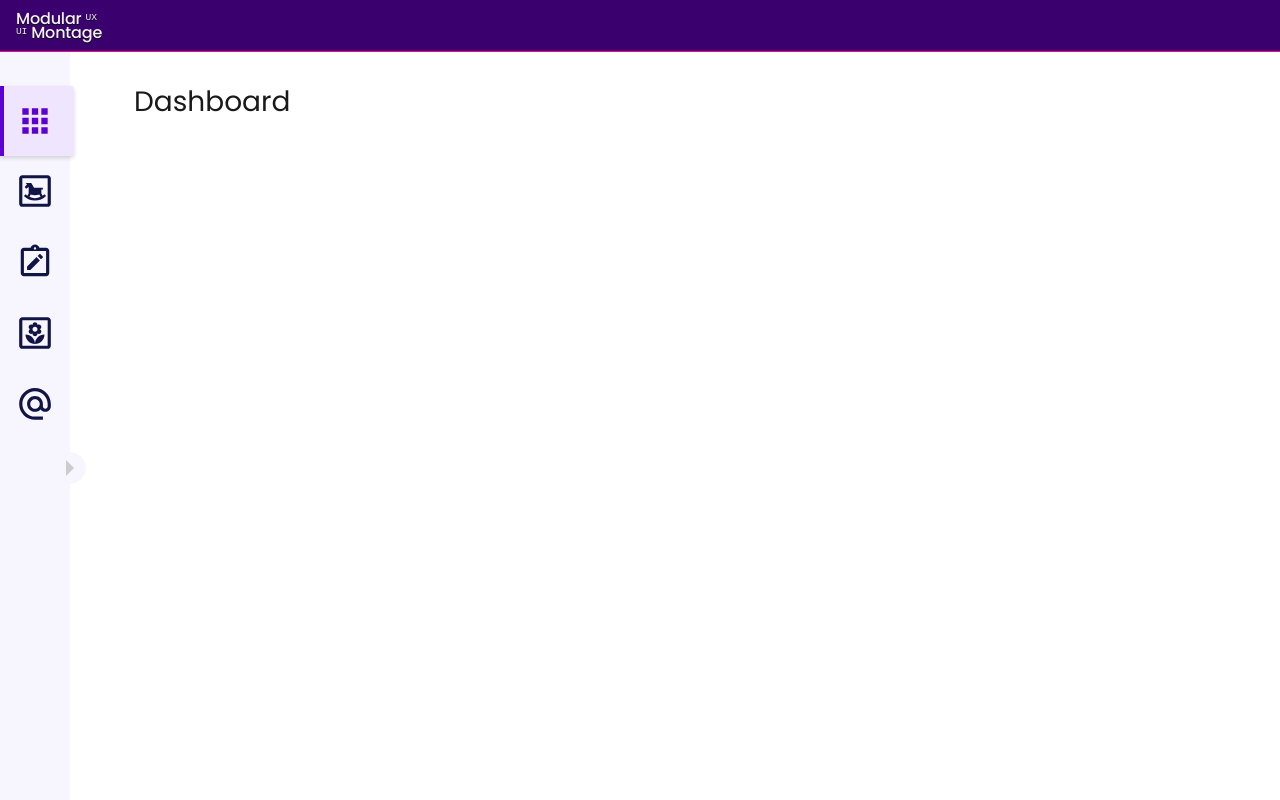
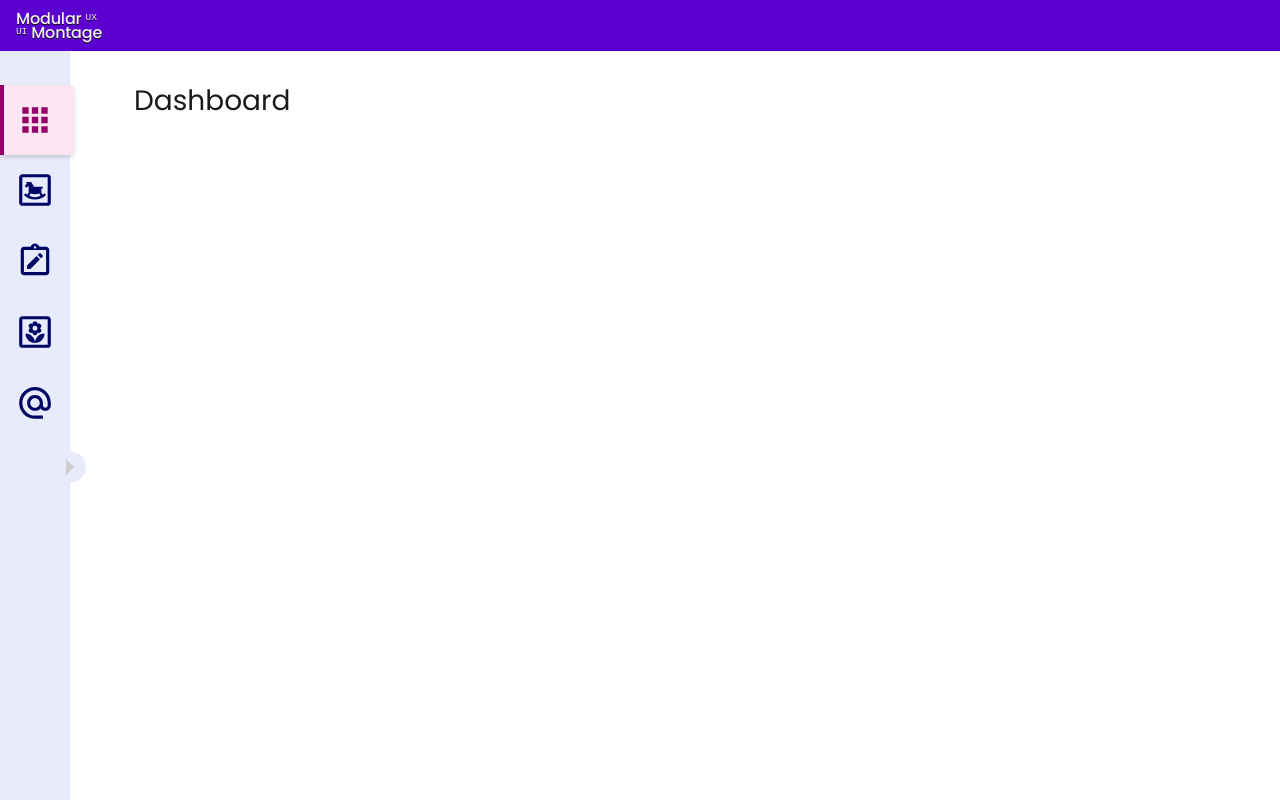
Before and after one commit to k3vnb/modular_montage, a React (Create React App) app: page /dashboard in a window 1280 px wide. Built offline with nearby package versions, Linux system fonts and the light colour scheme.

Commit message:
update color palette with better color harmony systems

```diff
--- a/src/theme/palettes/colors.ts
+++ b/src/theme/palettes/colors.ts
@@ -203,18 +203,45 @@ const colors = {
     950: '#082f49',
   },
   blue: {
-    50: '#eff6ff',
-    100: '#dbeafe',
-    200: '#bfdbfe',
-    300: '#93c5fd',
-    400: '#60a5fa',
-    500: '#3b82f6',
-    600: '#2563eb',
-    700: '#1d4ed8',
-    750: '#1a47c1',
-    800: '#1e40af',
-    900: '#1e3a8a',
-    950: '#172554',
+    25: '#f0f5ff',
+    50: '#e8ebfb',
+    100: '#c5ccf6',
+    200: '#9eacf0',
+    300: '#738bea',
+    400: '#4f70e5',
+    500: '#1f55df',
+    600: '#481fdf',
+    700: '#3015d7',
+    800: '#000ed1',
+    900: '#0000ca',
+    950: '#000764',
+  },
+  brightPink: {
+    50: '#fde5f1',
+    100: '#f9bddc',
+    200: '#f892c5',
+    300: '#f864ac',
+    400: '#f93c97',
+    500: '#fb0081',
+    600: '#e8007d',
+    700: '#d10076',
+    800: '#bb0171',
+    900: '#940068',
+    950: '#4f0034',
+  },
+  mutedBlue: {
+    25: '#fcfbff',
+    50: '#e5e6ee',
+    100: '#bdc1d6',
+    200: '#6b749f',
+    300: '#939aba',
+    400: '#313d7b',
+    500: '#4e588d',
+    600: '#2c3673',
+    700: '#242e69',
+    800: '#1d255c',
+    900: '#111546',
+    950: '#020617',
   },
   indigo: {
     50: '#eef2ff',
@@ -242,6 +269,20 @@ const colors = {
     900: '#4c1d95',
     950: '#2e1065',
   },
+blueViolet: {
+    25: '#f8e0fe',
+    50:'#f0e5ff',
+    100:'#d8c1f5',
+    200:'#a26bea',
+    300:'#bd98f0',
+    400:'#8d46e5',
+    500:'#7617df',
+    600:'#6b11d9',
+    700:'#5b00d1',
+    800: '#4a00cb',
+    900: '#2900c4',
+    950: '#2e1065',
+  },
   purple: {
     50: '#faf5ff',
     100: '#f3e8ff',
@@ -253,6 +294,19 @@ const colors = {
     700: '#7e22ce',
     800: '#6b21a8',
     900: '#581c87',
+    950: '#3b0764',
+  },
+  mutedPurple: {
+    50:  '#e8e8f3',
+    100: '#c6c4e1',
+    200: '#a29ecd',
+    300: '#4a3792',
+    400: '#7f79b9',
+    500: '#665caa',
+    600: '#503f9b',
+    700: '#422e86',
+    800: '#3b237a',
+    900: '#2e1065',
     950: '#3b0764',
   },
   fuchsia: {
--- a/src/theme/palettes/defaultPalette.ts
+++ b/src/theme/palettes/defaultPalette.ts
@@ -20,38 +20,56 @@ const themeColors = {
     100: '#000000',
   },
   primary: {
-    main: '#39006e',
-    mainHover: '#62007A',
-    mainActive: '#6F0881',
-    surface: '#FFF0FD',
-    surfaceHover: '#F5B6FF',
-    surfaceActive: '#F5B6FF',
-    border: '#6B0E99',
-    borderHover: '#6B0E99',
-    borderActive: '#C730E5FF',
-    accent: '#ff008c',
+    main: colors.blueViolet['700'],
+    mainHover: colors.blueViolet['500'],
+    mainActive: colors.blueViolet['400'],
+    surface: colors.blueViolet['50'],
+    surfaceHover: colors.blueViolet['25'],
+    surfaceActive: colors.blueViolet['25'],
+    border: colors.blueViolet['500'],
+    borderHover: colors.blueViolet['400'],
+    borderActive: colors.blueViolet['300'],
+    shades: {
+      neutral: {
+        50: colors.mutedBlue['50'],
+        100: colors.mutedBlue['900']
+      },
+      dark: colors.mutedPurple['900'],
+      accent: '#fb0081',
+    },
   },
   secondary: {
-    main: '#111546',
-    mainHover: '#0800E8',
-    mainActive: '#0D0881',
-    surface: '#f7f6ff',
-    surfaceHover: '#d9d2fd',
-    surfaceActive: '#d9d2fd',
-    border: '#030154',
-    borderHover: '#030154',
-    borderActive: '#1F16C833',
+    main: colors.blue['950'],
+    mainHover: colors.blue['900'],
+    mainActive: colors.blue['700'],
+    surface: colors.blue['50'],
+    surfaceHover: colors.blue['25'],
+    surfaceActive: colors.blue['50'],
+    border: colors.blue['950'],
+    borderHover: colors.blue['400'],
+    borderActive: colors.blue['300'],
+  },
+  basic: {
+    main: colors.mutedBlue['900'],
+    mainHover: colors.blueViolet['800'],
+    mainActive: colors.blueViolet['500'],
+    surface: colors.mutedBlue['25'],
+    surfaceHover: colors.blueViolet['100'],
+    surfaceActive: colors.neutral['50'],
+    border: colors.mutedBlue['500'],
+    borderHover: colors.blueViolet['400'],
+    borderActive: colors.blueViolet['300'],
   },
   special: {
-    main: '#5B00D1',
-    mainHover: '#541e9c',
-    mainActive: '#990E5D',
-    surface: '#F0E5FF',
-    surfaceHover: '#eca9f1',
-    surfaceActive: '#eca9f1',
-    border: '#990e97',
-    borderHover: '#990e97',
-    borderActive: '#eb54ed',
+    main: colors.brightPink['900'],
+    mainHover: colors.brightPink['700'],
+    mainActive: colors.brightPink['500'],
+    surface: colors.brightPink['50'],
+    surfaceHover: colors.brightPink['100'],
+    surfaceActive: colors.neutral['50'],
+    border: colors.brightPink['500'],
+    borderHover: colors.brightPink['400'],
+    borderActive: colors.brightPink['300'],
   },
   danger: {
     main: colors.red['750'],
@@ -87,7 +105,7 @@ const themeColors = {
     borderActive: colors.green['400'],
   },
   info: {
-    main: colors.blue['750'],
+    main: colors.blue['700'],
     mainHover: colors.blue['700'],
     mainActive: colors.blue['600'],
     surface: colors.blue['50'],
```
